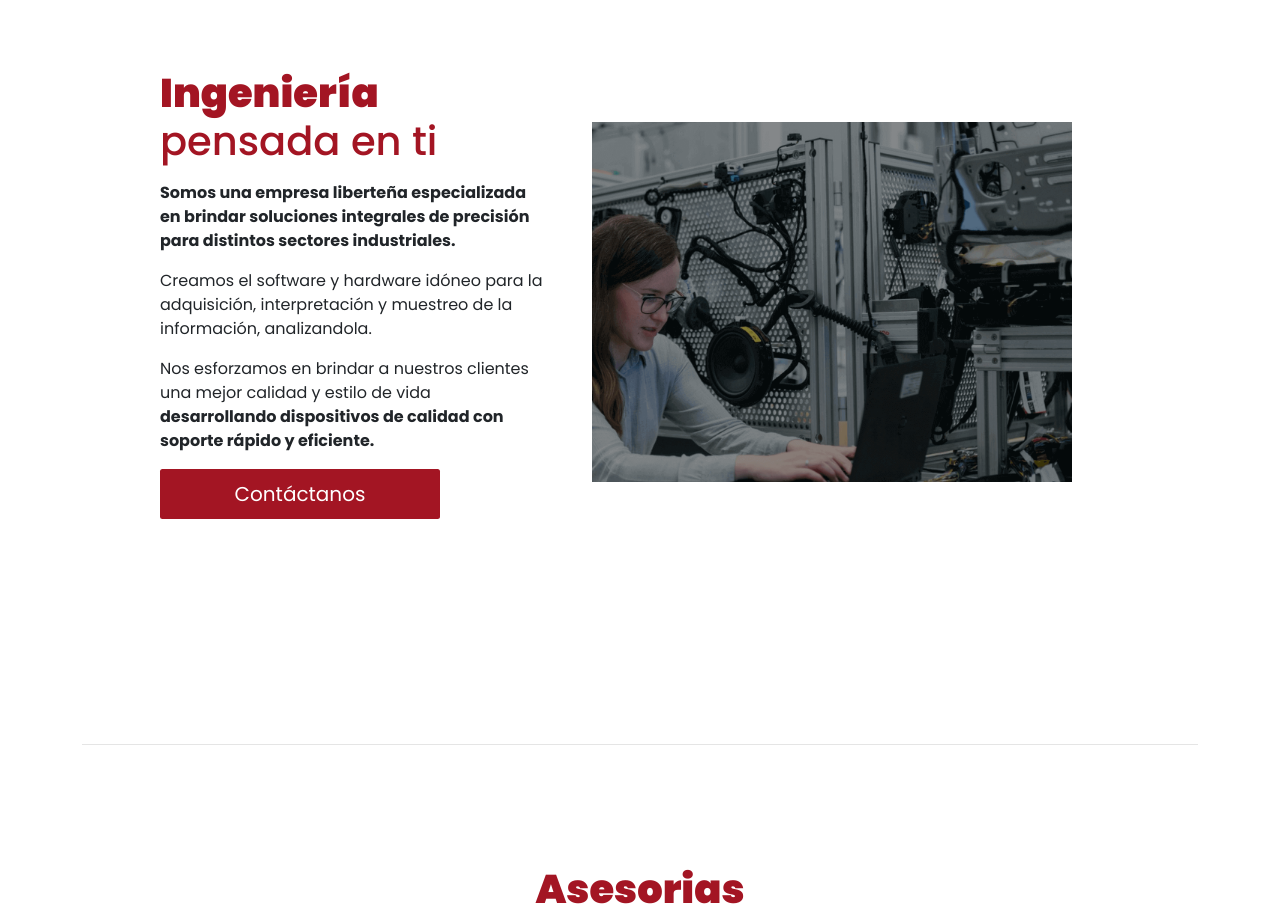
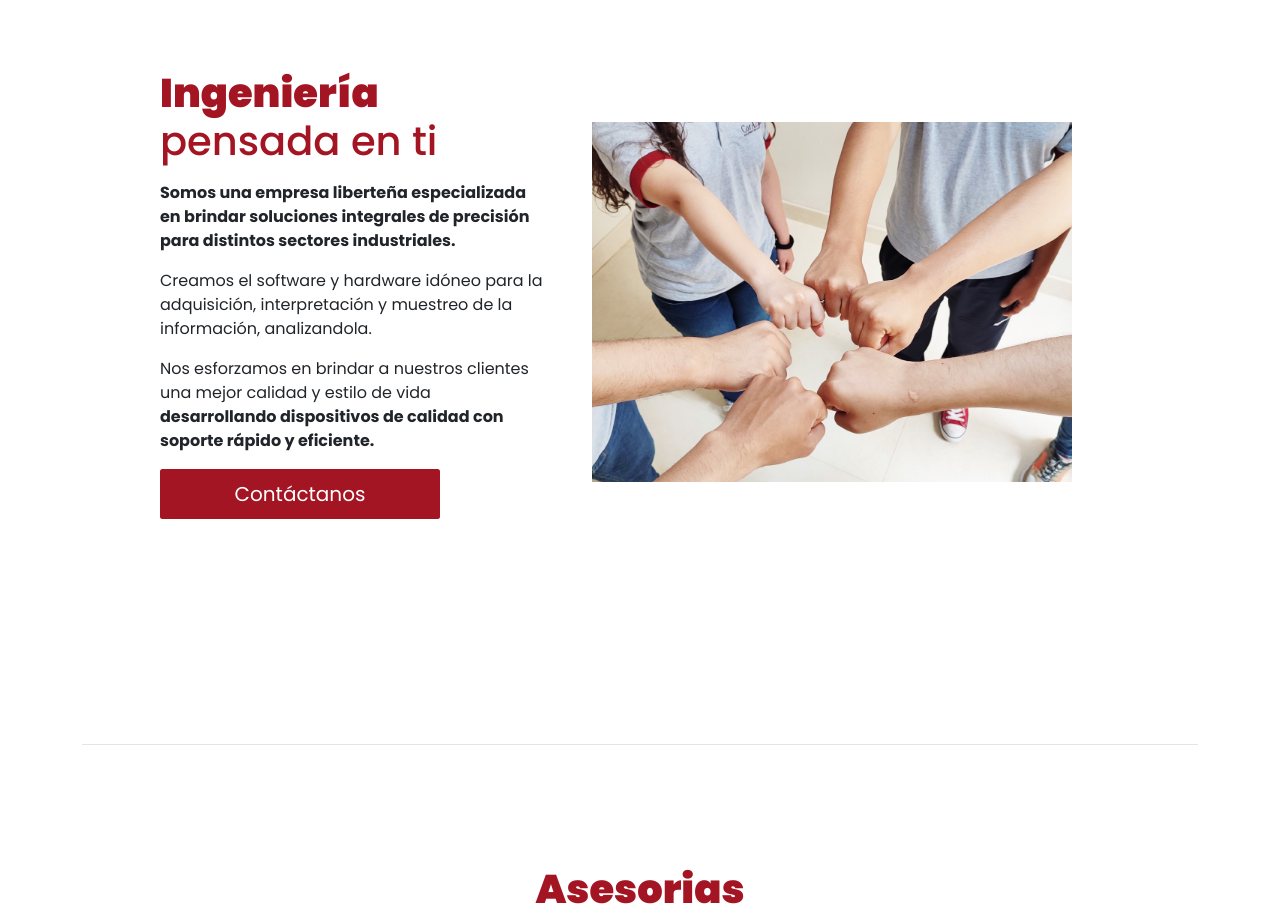
Before and after one commit to fabrizziodbc/corall2022, a website: page index.html in a window 1280 px wide. Shown: the part 1000-1922 px from the top of the page. Drawn offline with nearby package versions, Linux system fonts and the light colour scheme.

Commit message:
Add coral-team img

```diff
--- a/index.html
+++ b/index.html
@@ -178,7 +178,7 @@
           <button class="btn btn-primary main-button">Contáctanos</button>
         </div>
         <img
-          src="./assets/carrousel/1.png"
+          src="./assets/team-corall.jpeg"
           alt="Team Corall D&R"
           class="about__img"
         />
```
Also changed, not shown: assets/team-corall.jpeg (added).
